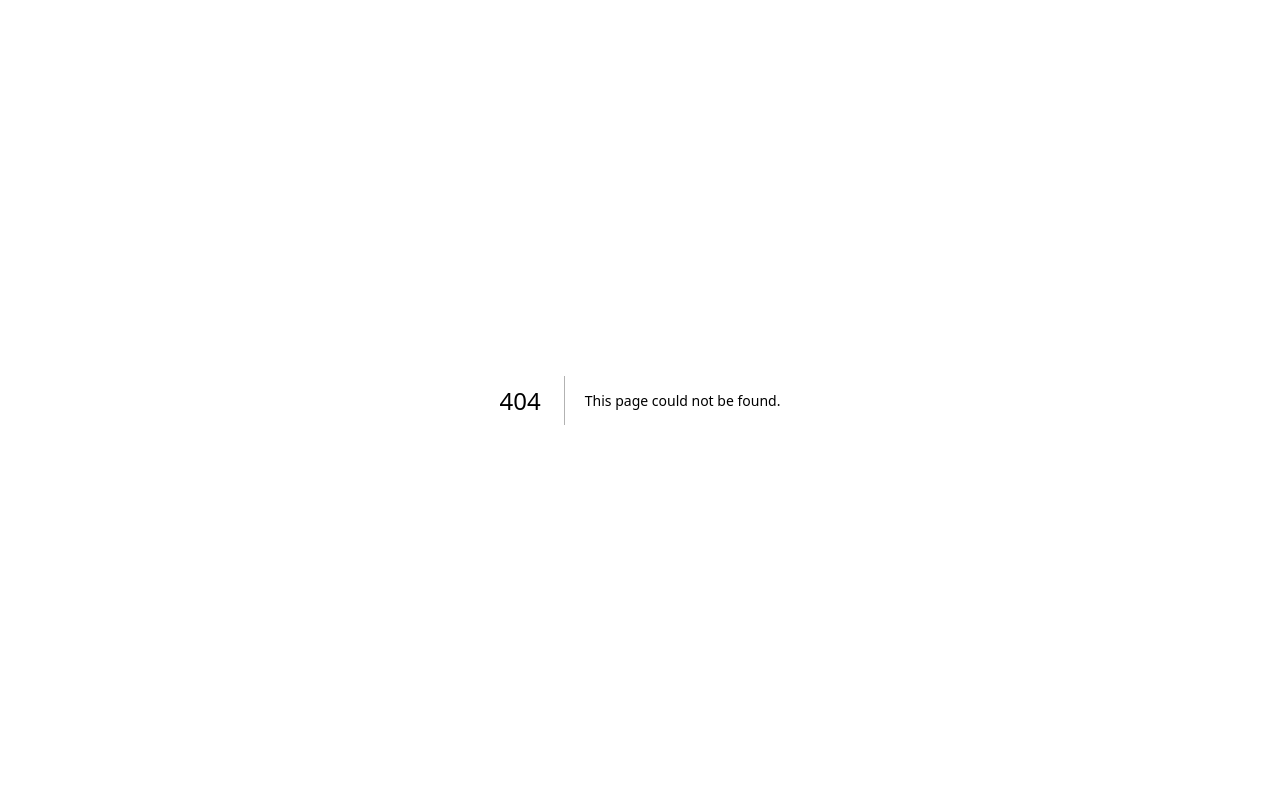
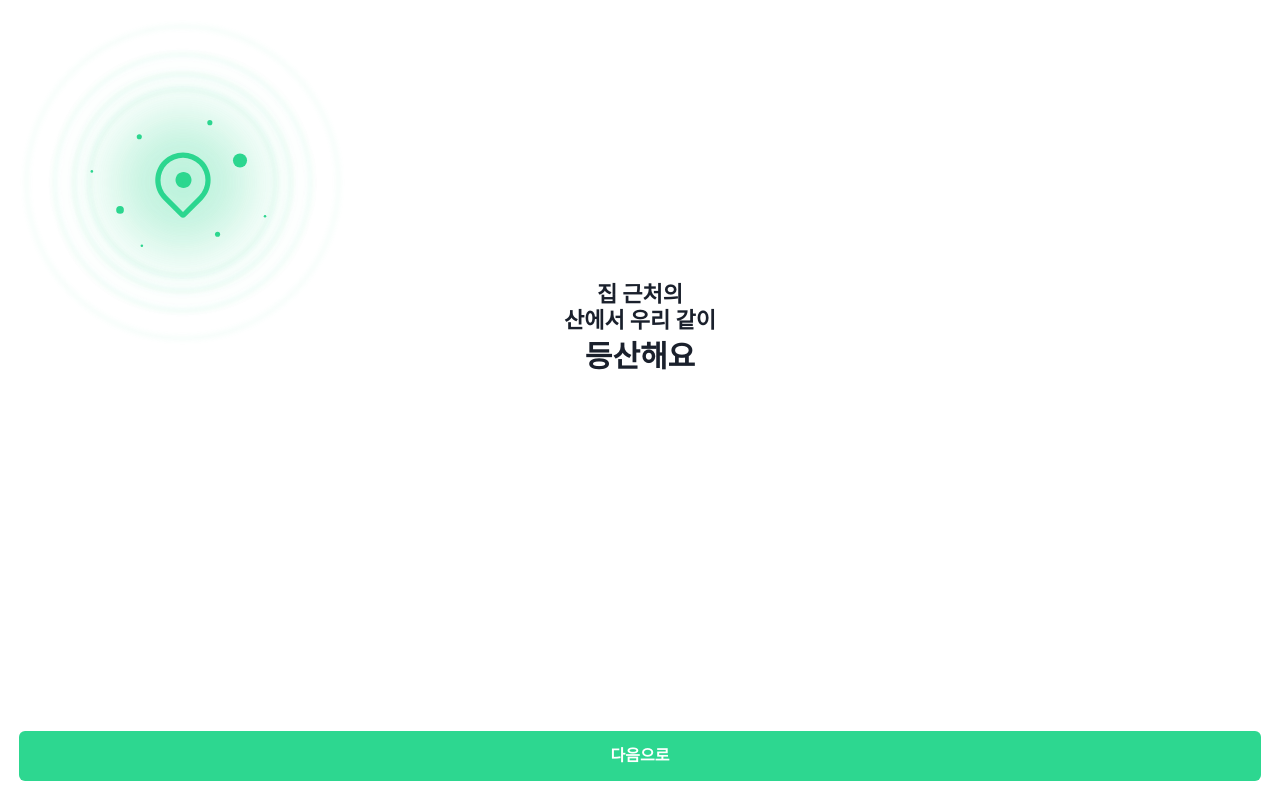
Before and after one commit to impact-girin/girin-front, a Next.js app: page /map in a window 1280 px wide. Before the commit this address had no page. Built offline with nearby package versions, Linux system fonts and the light colour scheme.

Commit message:
map landing page

```diff
--- /dev/null
+++ b/src/app/map/page.jsx
@@ -0,0 +1,79 @@
+'use client'
+
+import { Box, Button, Flex, Text } from "@chakra-ui/react";
+
+export default function Home() {
+  return (
+    <Box height={'100vh'}>
+      <Flex flexDir='column' height={'100%'} padding={'19px'} justifyContent={'space-around'}>
+        <svg width="327" height="327" viewBox="0 0 327 327" fill="none" xmlns="http://www.w3.org/2000/svg">
+          <path fill-rule="evenodd" clip-rule="evenodd" d="M179.895 177.022C188.674 168.243 188.674 154.01 179.895 145.231C171.117 136.453 156.883 136.453 148.105 145.231C139.326 154.01 139.326 168.243 148.105 177.022L164 192.917L179.895 177.022ZM183.563 141.563C194.368 152.368 194.368 169.885 183.563 180.69L166.445 197.808C165.095 199.158 162.905 199.158 161.555 197.808L144.437 180.69C133.632 169.885 133.632 152.368 144.437 141.563C155.241 130.759 172.759 130.759 183.563 141.563Z" fill="#2DD790" />
+          <path d="M164.5 169C160.082 169 156.5 165.418 156.5 161C156.5 156.582 160.082 153 164.5 153C168.918 153 172.5 156.582 172.5 161C172.5 165.418 168.918 169 164.5 169Z" fill="#2DD790" />
+          <circle cx="221.003" cy="141.484" r="7.05592" fill="#2DD790" />
+          <circle cx="101.053" cy="190.875" r="3.84868" fill="#2DD790" />
+          <circle cx="198.553" cy="215.25" r="2.56579" fill="#2DD790" />
+          <circle cx="190.855" cy="103.638" r="2.56579" fill="#2DD790" />
+          <circle cx="120.296" cy="117.75" r="2.56579" fill="#2DD790" />
+          <circle cx="1.28289" cy="1.28289" r="1.28289" transform="matrix(1 0 0 -1 244.737 198.572)" fill="#2DD790" />
+          <circle cx="1.28289" cy="1.28289" r="1.28289" transform="matrix(1 0 0 -1 121.579 228.079)" fill="#2DD790" />
+          <circle cx="1.28289" cy="1.28289" r="1.28289" transform="matrix(1 0 0 -1 71.5461 153.671)" fill="#2DD790" />
+          <g filter="url(#filter0_f_0_1)">
+            <circle cx="163.883" cy="163.445" r="79.4619" fill="#2DD790" fill-opacity="0.15" />
+          </g>
+          <g filter="url(#filter1_f_0_1)">
+            <circle cx="163.446" cy="163.445" r="93.1862" stroke="#2DD790" stroke-opacity="0.13" stroke-width="3" />
+          </g>
+          <g filter="url(#filter2_f_0_1)">
+            <circle cx="163.446" cy="163.445" r="108.341" stroke="#2DD790" stroke-opacity="0.13" stroke-width="2.7" />
+          </g>
+          <g filter="url(#filter3_f_0_1)">
+            <circle cx="163.5" cy="163.5" r="127.831" stroke="#2DD790" stroke-opacity="0.1" stroke-width="2.82163" />
+          </g>
+          <g filter="url(#filter4_f_0_1)">
+            <path d="M221.549 163.445C221.549 195.293 195.731 221.111 163.883 221.111C132.035 221.111 106.217 195.293 106.217 163.445C106.217 131.597 132.035 105.779 163.883 105.779C195.731 105.779 221.549 131.597 221.549 163.445Z" fill="#2DD790" fill-opacity="0.2" />
+          </g>
+          <g filter="url(#filter5_f_0_1)">
+            <circle cx="163.5" cy="163.5" r="156.089" stroke="#2DD790" stroke-opacity="0.07" stroke-width="2.82163" />
+          </g>
+          <defs>
+            <filter id="filter0_f_0_1" x="27.9885" y="27.5504" width="271.789" height="271.789" filterUnits="userSpaceOnUse" color-interpolation-filters="sRGB">
+              <feFlood flood-opacity="0" result="BackgroundImageFix" />
+              <feBlend mode="normal" in="SourceGraphic" in2="BackgroundImageFix" result="shape" />
+              <feGaussianBlur stdDeviation="28.2163" result="effect1_foregroundBlur_0_1" />
+            </filter>
+            <filter id="filter1_f_0_1" x="63.1165" y="63.1158" width="200.659" height="200.659" filterUnits="userSpaceOnUse" color-interpolation-filters="sRGB">
+              <feFlood flood-opacity="0" result="BackgroundImageFix" />
+              <feBlend mode="normal" in="SourceGraphic" in2="BackgroundImageFix" result="shape" />
+              <feGaussianBlur stdDeviation="2.82163" result="effect1_foregroundBlur_0_1" />
+            </filter>
+            <filter id="filter2_f_0_1" x="48.1114" y="48.1107" width="230.669" height="230.669" filterUnits="userSpaceOnUse" color-interpolation-filters="sRGB">
+              <feFlood flood-opacity="0" result="BackgroundImageFix" />
+              <feBlend mode="normal" in="SourceGraphic" in2="BackgroundImageFix" result="shape" />
+              <feGaussianBlur stdDeviation="2.82163" result="effect1_foregroundBlur_0_1" />
+            </filter>
+            <filter id="filter3_f_0_1" x="28.6145" y="28.6146" width="269.771" height="269.77" filterUnits="userSpaceOnUse" color-interpolation-filters="sRGB">
+              <feFlood flood-opacity="0" result="BackgroundImageFix" />
+              <feBlend mode="normal" in="SourceGraphic" in2="BackgroundImageFix" result="shape" />
+              <feGaussianBlur stdDeviation="2.82163" result="effect1_foregroundBlur_0_1" />
+            </filter>
+            <filter id="filter4_f_0_1" x="49.7844" y="49.3463" width="228.197" height="228.197" filterUnits="userSpaceOnUse" color-interpolation-filters="sRGB">
+              <feFlood flood-opacity="0" result="BackgroundImageFix" />
+              <feBlend mode="normal" in="SourceGraphic" in2="BackgroundImageFix" result="shape" />
+              <feGaussianBlur stdDeviation="28.2163" result="effect1_foregroundBlur_0_1" />
+            </filter>
+            <filter id="filter5_f_0_1" x="0.356746" y="0.356746" width="326.287" height="326.287" filterUnits="userSpaceOnUse" color-interpolation-filters="sRGB">
+              <feFlood flood-opacity="0" result="BackgroundImageFix" />
+              <feBlend mode="normal" in="SourceGraphic" in2="BackgroundImageFix" result="shape" />
+              <feGaussianBlur stdDeviation="2.82163" result="effect1_foregroundBlur_0_1" />
+            </filter>
+          </defs>
+        </svg>
+        <Box marginTop={'-65px'}>
+          <Text fontSize={'22px'} textAlign={'center'} lineHeight={'26px'} fontWeight={'bold'} marginBottom={'10px'}>집 근처의<br />산에서 우리 같이</Text>
+          <Text fontSize={'30px'} textAlign={'center'} lineHeight={'26px'} fontWeight={'bold'} marginBottom={'32px'}>등산해요</Text>
+        </Box>
+        <Button marginTop={'auto'} height={'50px'} background={'#2DD790'} color={'white'} width={'100%'}>다음으로</Button>
+      </Flex>
+    </Box>
+  );
+}
```
Also changed, not shown: src/app/signup/page.js (deleted, +0 -55 lines).
